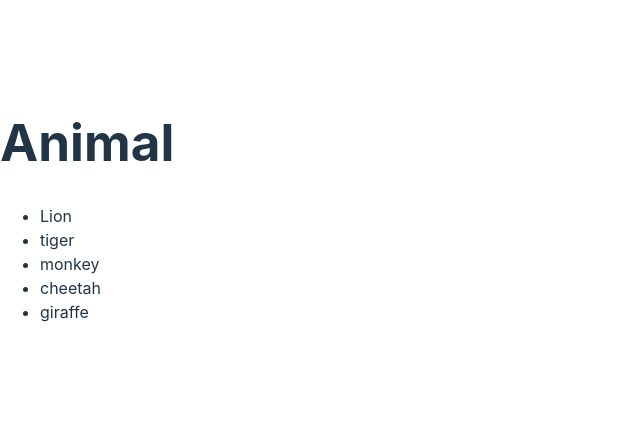
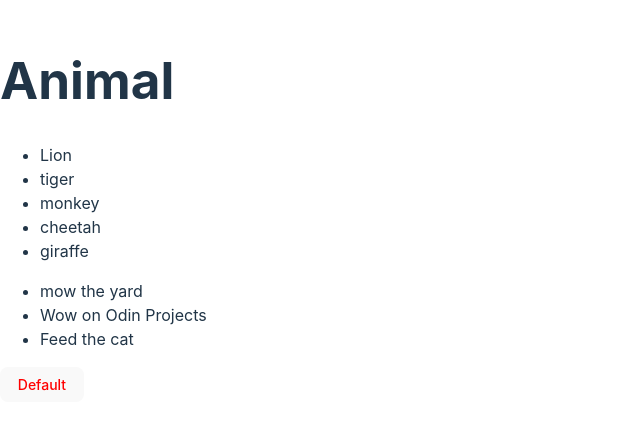
Before and after one commit to avinash-rana-ofc/odin-recipes, a React (Vite) app in the folder my-test-react-app/: page / in a window 1280 px wide. Shown: the part 190-618 px from the top of the page, without its empty margins (0-640 px from the left). Built offline with nearby package versions, Linux system fonts and the light colour scheme.

Commit message:
Learned passing of props from one component to another
Button component is example of passing props, also
learn about key

```diff
--- a/my-test-react-app/src/App.jsx
+++ b/my-test-react-app/src/App.jsx
@@ -1,4 +1,8 @@
 // function List(props){
+
+import Todo from "./Todo";
+import Button from "./Button"
+
 
 //   return(
 //   <>
@@ -33,12 +37,31 @@ function App() {
 
 
   const animals = ["Lion", "tiger", "monkey", "cheetah", "giraffe"];
+
   //const animals = [];
+  // const handleButtonClick = () => {
+  //   window.location.href = "https://www.google.com";
+  // }
+
+
+  //customizing to handle dynamic url
+  const handleButtonClick = (url) => {
+    window.location.href = url;
+  }
 
   return (
     <div>
     <h1>Animal</h1>
       <List  animals={animals}/>
+      <Todo />
+      {/* <Button /> */}
+      {/* <Button />
+      <Button color="blue" fontSize="12" text="Help Me"/>
+      <Button color="green" fontSize="24" text="Test Me"/>
+      <Button fontSize="20" />
+      <Button handleClick = {handleButtonClick} text="Go to google"/> */}
+      {/*handling customize links*/}
+      <Button handleClick={() => handleButtonClick("www.odinproject.com")} />
     </div>
   )
 }
--- /dev/null
+++ b/my-test-react-app/src/Button.jsx
@@ -0,0 +1,64 @@
+import React from 'react'
+
+//Creating a button component
+// const Button = () => {
+//   return (
+//     <div>
+//       <button>Click Text Me</button>
+//     </div>
+//   )
+// }
+
+
+//Using Props
+// const Button = (props) => {
+//     const buttonStyle = {
+//         color : props.color,
+//         fontSize : props.fontSize+ "px",
+//     }
+
+//   return (
+//       <button style={buttonStyle} >{props.text}</button>
+//   )
+// }
+
+
+//Destructuring props
+// const Button = ({color, fontSize, text}) => {
+//     const buttonStyle = {
+//         color : color,
+//         fontSize : fontSize+ "px",
+//     }
+
+//   return (
+//       <button style={buttonStyle} >{text}</button>
+//   )
+// }
+
+
+//default value for props if no value passed
+// const Button = ({color = "Red", fontSize="14", text="Default"}) => {
+//     const buttonStyle = {
+//         color : color,
+//         fontSize : fontSize+ "px",
+//     }
+
+//   return (
+//       <button style={buttonStyle} >{text}</button>
+//   )
+// }
+
+
+//passing function as prop
+const Button = ({color = "Red", fontSize="14", text="Default", handleClick}) => {
+    const buttonStyle = {
+        color : color,
+        fontSize : fontSize+ "px",
+    }
+
+  return (
+      <button style={buttonStyle} onClick={handleClick}>{text}</button>
+  )
+}
+
+export default Button
--- /dev/null
+++ b/my-test-react-app/src/Todo.jsx
@@ -0,0 +1,16 @@
+import React from 'react'
+
+const Todo = () => {
+    const todos = [
+        {task : 'mow the yard', id : crypto.randomUUID()},
+        {task : 'Wow on Odin Projects', id : crypto.randomUUID()},
+        {task : 'Feed the cat', id : crypto.randomUUID()},
+    ]
+  return (
+    <ul>
+        {todos.map(todo => <li key={todo.id}>{todo.task}</li>)}
+    </ul>
+  )
+}
+
+export default Todo
```
Also changed, not shown: my-test-react-app/eslint.config.js (+8 -0 lines).
